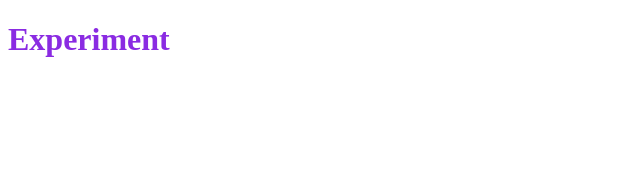
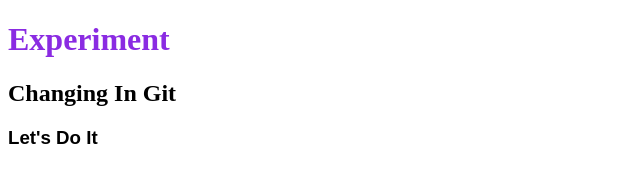
Before and after one commit to shaontalha/Experiment, a plain HTML site: page index.html in a window 1280 px wide. Shown: the whole page, without its empty margins (0-640 px from the left). Drawn offline with Linux system fonts and the light colour scheme.

Commit message:
small change

```diff
--- a/index.html
+++ b/index.html
@@ -11,6 +11,8 @@
 
 <body>
     <h1>Experiment</h1>
+    <h2>Changing In Git</h2>
+    <h3>Let's Do It</h3>
 </body>
 
 </html>
--- a/style.css
+++ b/style.css
@@ -1,3 +1,6 @@
 h1{
     color: blueviolet;
 }
+h3{
+    font-family: sans-serif;
+}
```
